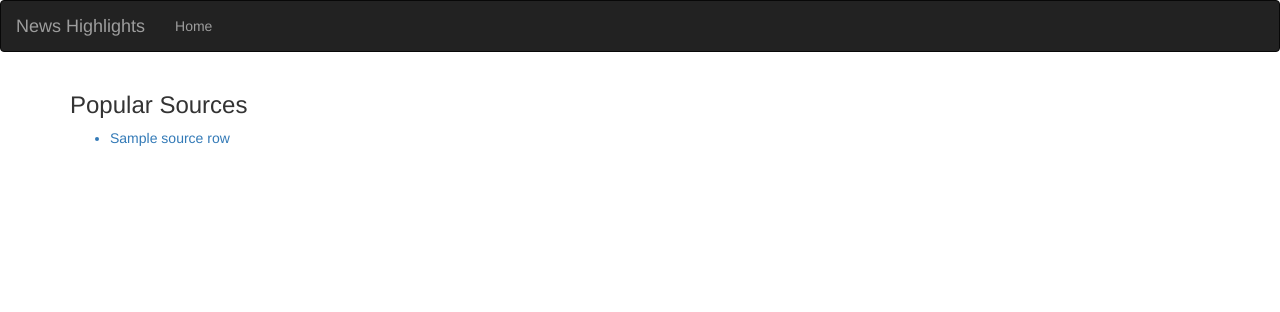
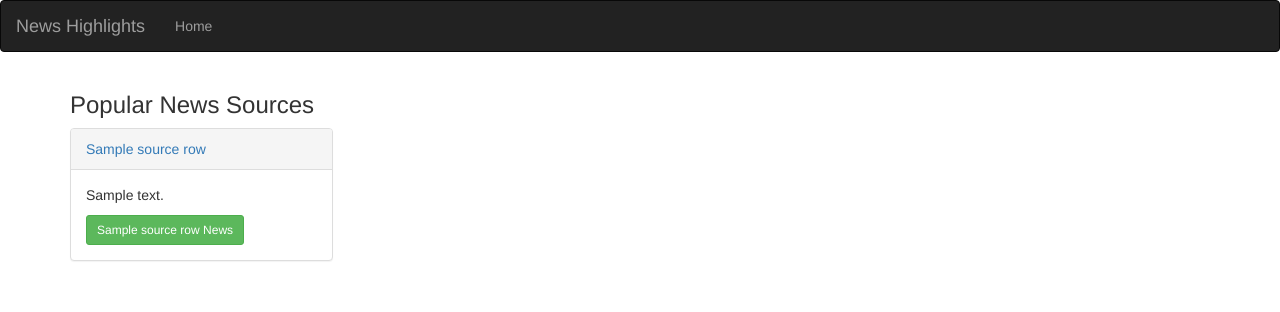
Before and after one commit to ppolle/news-highlight, a Flask app: template app/templates/index.html in a window 1280 px wide. Shown: the top 312 px of the page. Run offline with Flask 2, Linux system fonts and the light colour scheme; the template is opened without the code that fills it: most values are stand-ins (such as "Sample title", 1, 10 or a date in 2020); some libraries are stand-ins or nearby versions.

Commit message:
re-worked index page display of news sources

```diff
--- a/app/templates/index.html
+++ b/app/templates/index.html
@@ -2,18 +2,28 @@
 {% block content%}
 <div class="container">
 	<!-- Popular movie section  -->
-        <h3> Popular Sources</h3>
+        <h3> Popular News Sources</h3>
         {% for source_row in sources | batch(4)%}
         <div class="row">
 
 
             {% for sources in source_row %}
             <div class="col-md-3">
-	            <ul>
-		            <a href="/sources/{{sources.id}}">
-		            	<li>{{ sources.name}}</li>
-		            </a>
-	            </ul>
+
+	            <div class="panel panel-default">
+					<div class="panel-heading">
+						<a href="/sources/{{sources.id}}">
+						    {{ sources.name}}
+				        </a>
+					</div>
+					<div class="panel-body">
+						<p>
+							{{ sources.description |truncate(100)}}
+						</p>
+						<a href="/sources/{{sources.id}}" class="btn btn-success btn-sm">{{sources.name}} News</a>
+					</div>
+
+				</div>
 	        </div>
             {% endfor %}
 
--- a/config.py
+++ b/config.py
@@ -3,7 +3,7 @@ import os
 class Config:
 
    	NEWS_SOURCES_BASE_URL ='https://newsapi.org/v2/sources?language=en&apiKey={}'
-   	ARTICLES_BASE_URL = 'https://newsapi.org/v2/everything?sources={}&apiKey={}'
+   	ARTICLES_BASE_URL = 'https://newsapi.org/v2/everything?language=en&sources={}&apiKey={}'
    	NEWS_API_KEY = os.environ.get('NEWS_API_KEY')
    	@staticmethod
    	def init_app(app):
```
Also changed, not shown: app/templates/articles.html (+28 -4 lines).
